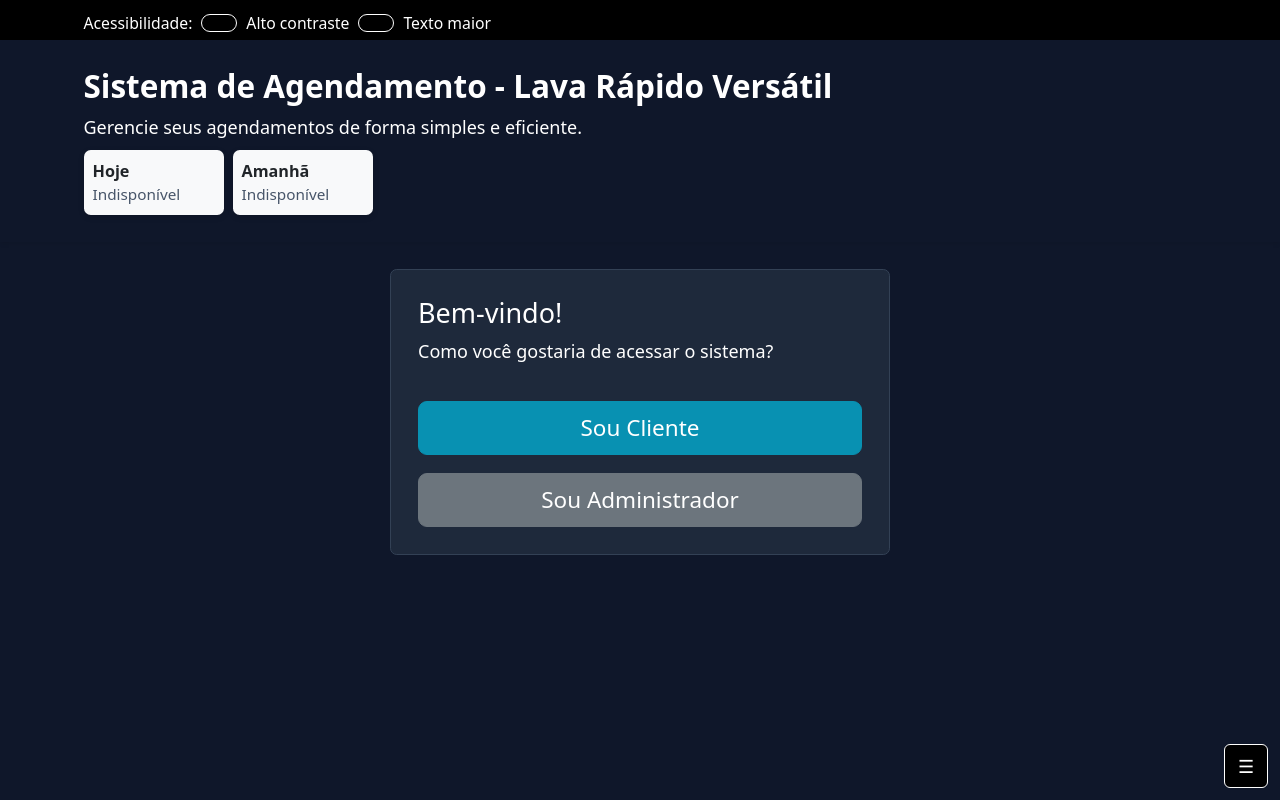
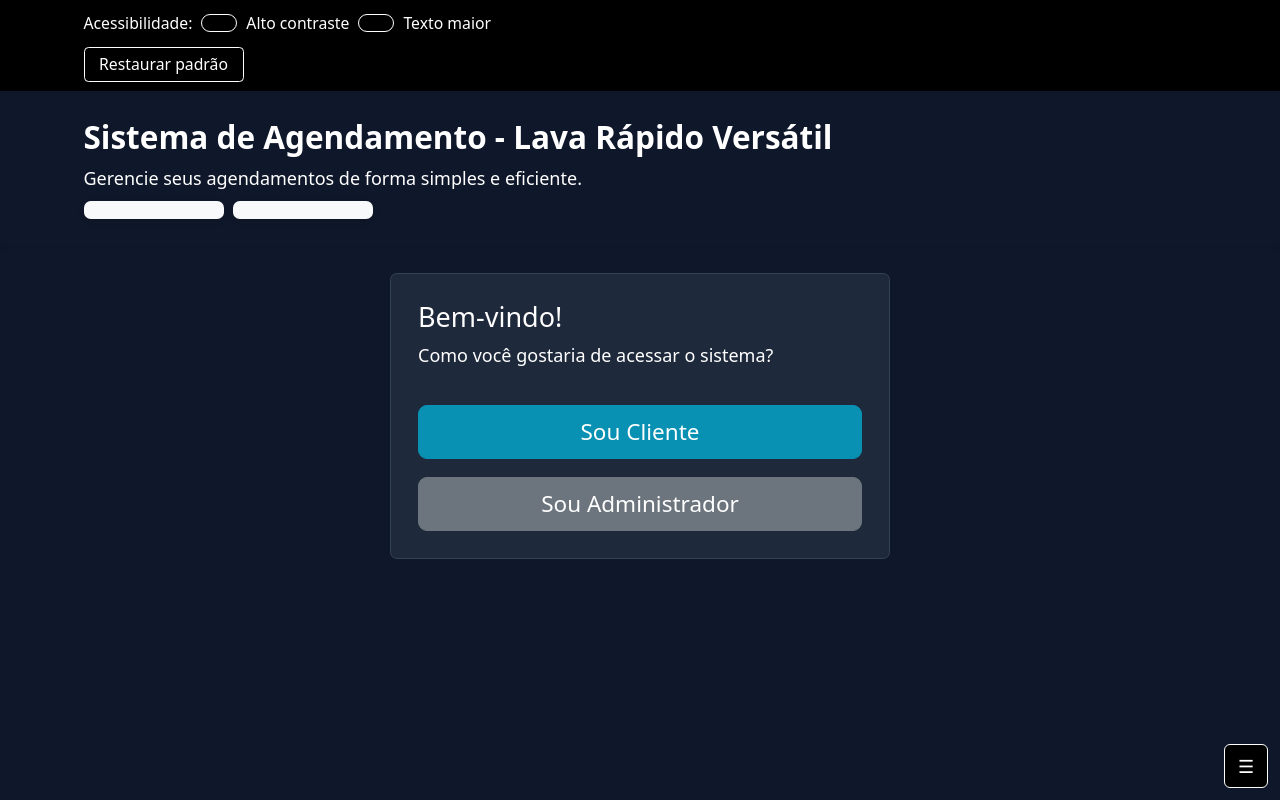
Before and after one commit to eaoliveira74/LavaRapido, a Vue app: page / in a window 1280 px wide. Built offline with nearby package versions, Linux system fonts and the light colour scheme; no server answers.

Commit message:
Bundle Bootstrap assets for GitHub Pages

```diff
--- a/index.html
+++ b/index.html
@@ -4,14 +4,9 @@
     <meta charset="UTF-8" />
   <meta name="viewport" content="width=device-width, initial-scale=1.0, viewport-fit=cover, maximum-scale=1" />
   <title>Sistema de Agendamento - Lava Rápido Versátil</title>
-  <!-- Inclusão do Bootstrap CSS via CDN -->
-  <link href="https://cdn.jsdelivr.net/npm/bootstrap@5.3.3/dist/css/bootstrap.min.css" rel="stylesheet" integrity="sha384-QWTKZyjpPEjISv5WaRU9OFeRpok6YctnYmDr5pNlyT2bRjXh0JMhjY6hW+ALEwIH" crossorigin="anonymous">
 </head>
   <body>
     <div id="app"></div>
-
-    <!-- Inclusão do Bootstrap JS (e suas dependências) via CDN -->
-    <script src="https://cdn.jsdelivr.net/npm/bootstrap@5.3.3/dist/js/bootstrap.bundle.min.js" integrity="sha384-YvpcrYf0tY3lHB60NNkmXc5s9fDVZLESaAA55NDzOxhy9GkcIdslK1eN7N6jIeHz" crossorigin="anonymous"></script>
 
     <!-- Entrada principal da aplicação Vue -->
     <script type="module" src="/src/main.js"></script>
--- a/package.json
+++ b/package.json
@@ -12,6 +12,7 @@
     "test:e2e": "node ./scripts/run-e2e.mjs"
   },
   "dependencies": {
+    "bootstrap": "^5.3.3",
     "pinia": "^2.1.7",
     "vue": "^3.5.11"
   },
--- a/src/legacy/legacy-app.js
+++ b/src/legacy/legacy-app.js
@@ -1,10 +1,15 @@
-// O objeto 'bootstrap' está disponível globalmente pois foi carregado via CDN no index.html.
+// Bootstrap é carregado via bundler (src/main.js), logo o objeto global é exposto em window.
+const bootstrap = typeof window !== 'undefined' ? window.bootstrap : undefined;
 
 let hasInitialized = false;
 
 // Encapsula a inicialização em uma função nomeada para executar mesmo se o DOMContentLoaded já tiver ocorrido
 export function init(appStore) {
     if (hasInitialized) {
+        return;
+    }
+    if (!bootstrap) {
+        console.error('Bootstrap JS não está disponível; a camada legada não pôde ser iniciada.');
         return;
     }
     hasInitialized = true;
--- a/src/main.js
+++ b/src/main.js
@@ -1,5 +1,7 @@
 import { createApp } from 'vue';
 import { createPinia } from 'pinia';
+import 'bootstrap/dist/css/bootstrap.min.css';
+import 'bootstrap/dist/js/bootstrap.bundle.min.js';
 import App from './App.vue';
 import './assets/main.css';
 
```
Also changed, not shown: 1 other file (tests, documents, lock files or other folders).
